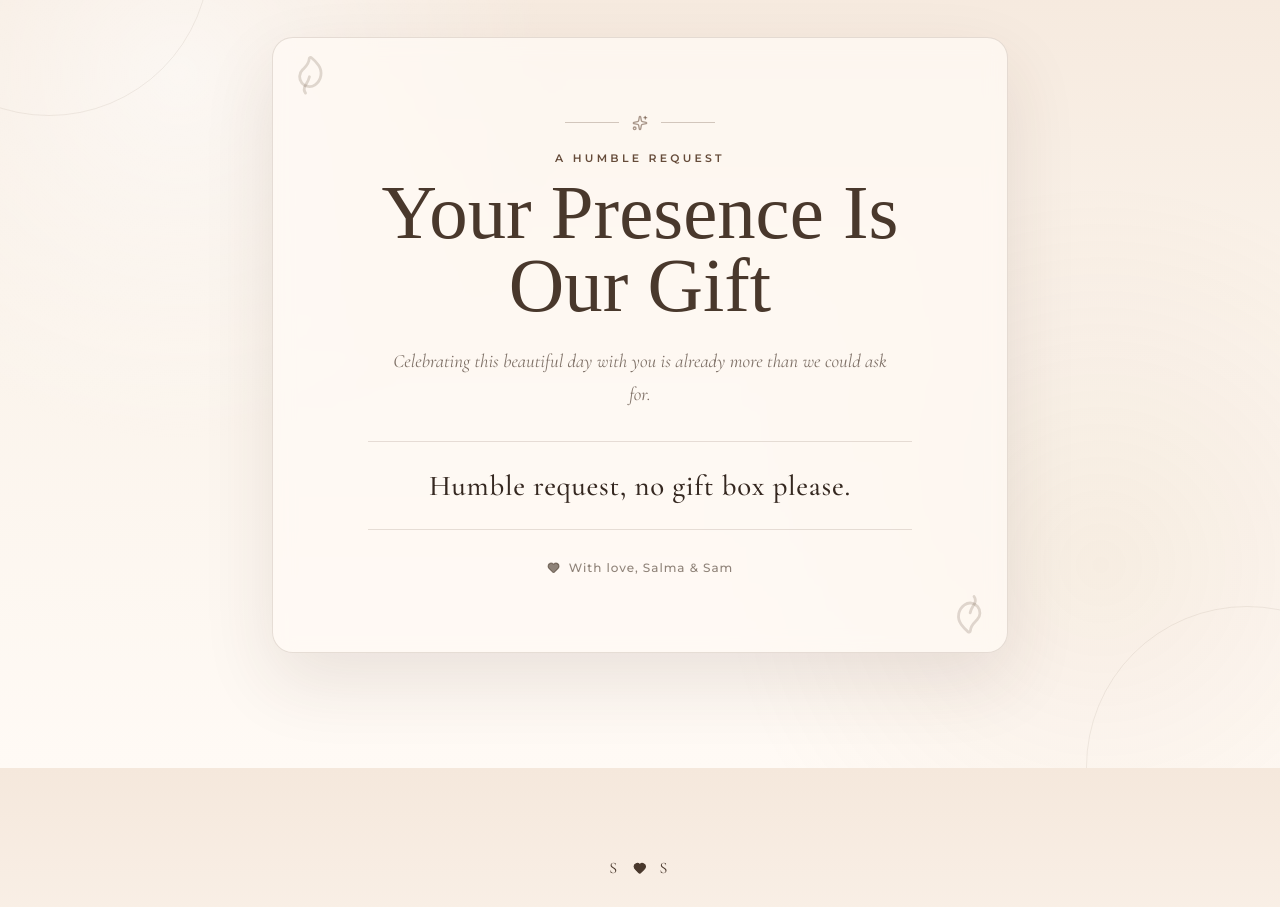
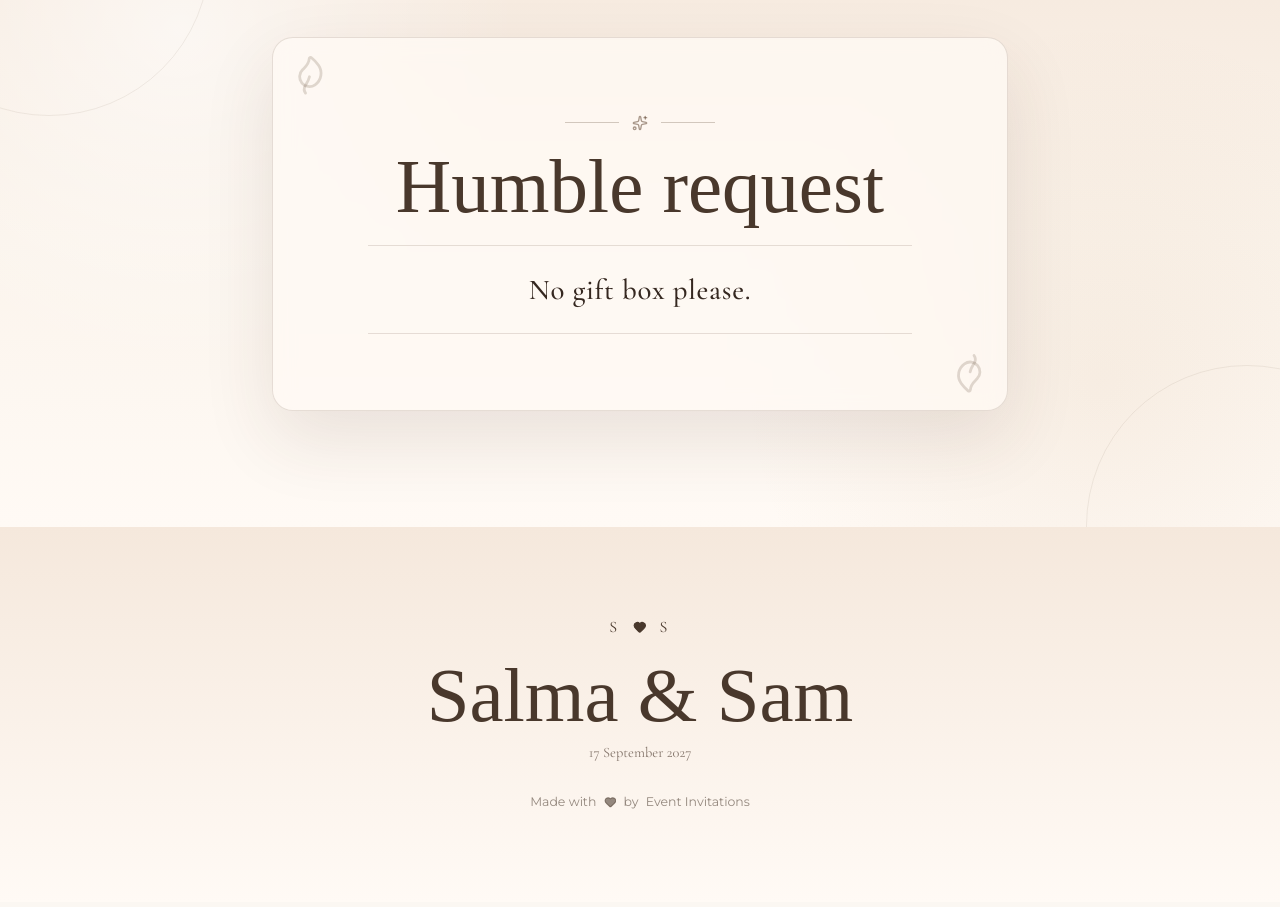
Before and after one commit to Ir-faan/Event-Invitation, a Next.js app: page /templates/coastal-reverie in a window 1280 px wide. Shown: the part 5989-6896 px from the top of the page. Built offline with nearby package versions, Linux system fonts and the light colour scheme; a web font is replaced by a local one.

Commit message:
Simplify wedding gift request section

```diff
--- a/components/coastal-gift-section.tsx
+++ b/components/coastal-gift-section.tsx
@@ -2,7 +2,7 @@
 
 import { useEffect, useState } from "react";
 import { createPortal } from "react-dom";
-import { Heart, Leaf, Sparkles } from "lucide-react";
+import { Leaf, Sparkles } from "lucide-react";
 import styles from "./coastal-gift-section.module.css";
 
 export function CoastalGiftSection() {
@@ -64,18 +64,8 @@ export function CoastalGiftSection() {
           <span />
         </div>
 
-        <p className={styles.eyebrow}>A humble request</p>
-        <h2 id="gift-title">Your Presence Is Our Gift</h2>
-        <p className={styles.intro}>
-          Celebrating this beautiful day with you is already more than we could ask for.
-        </p>
-
-        <p className={styles.request}>Humble request, no gift box please.</p>
-
-        <div className={styles.signature}>
-          <Heart aria-hidden="true" />
-          <span>With love, Salma &amp; Sam</span>
-        </div>
+        <h2 id="gift-title">Humble request</h2>
+        <p className={styles.request}>No gift box please.</p>
       </article>
     </section>,
     mountNode,
```
